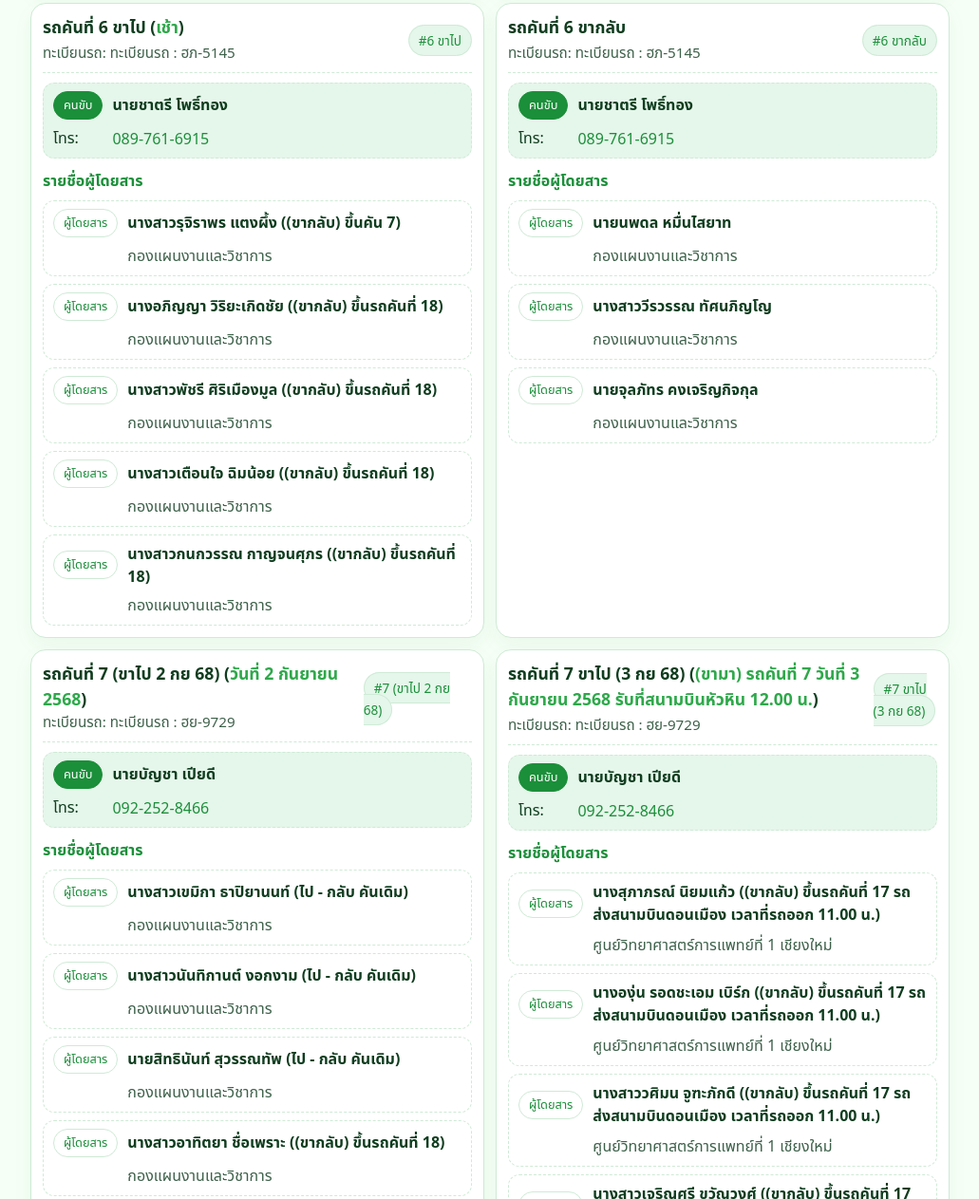
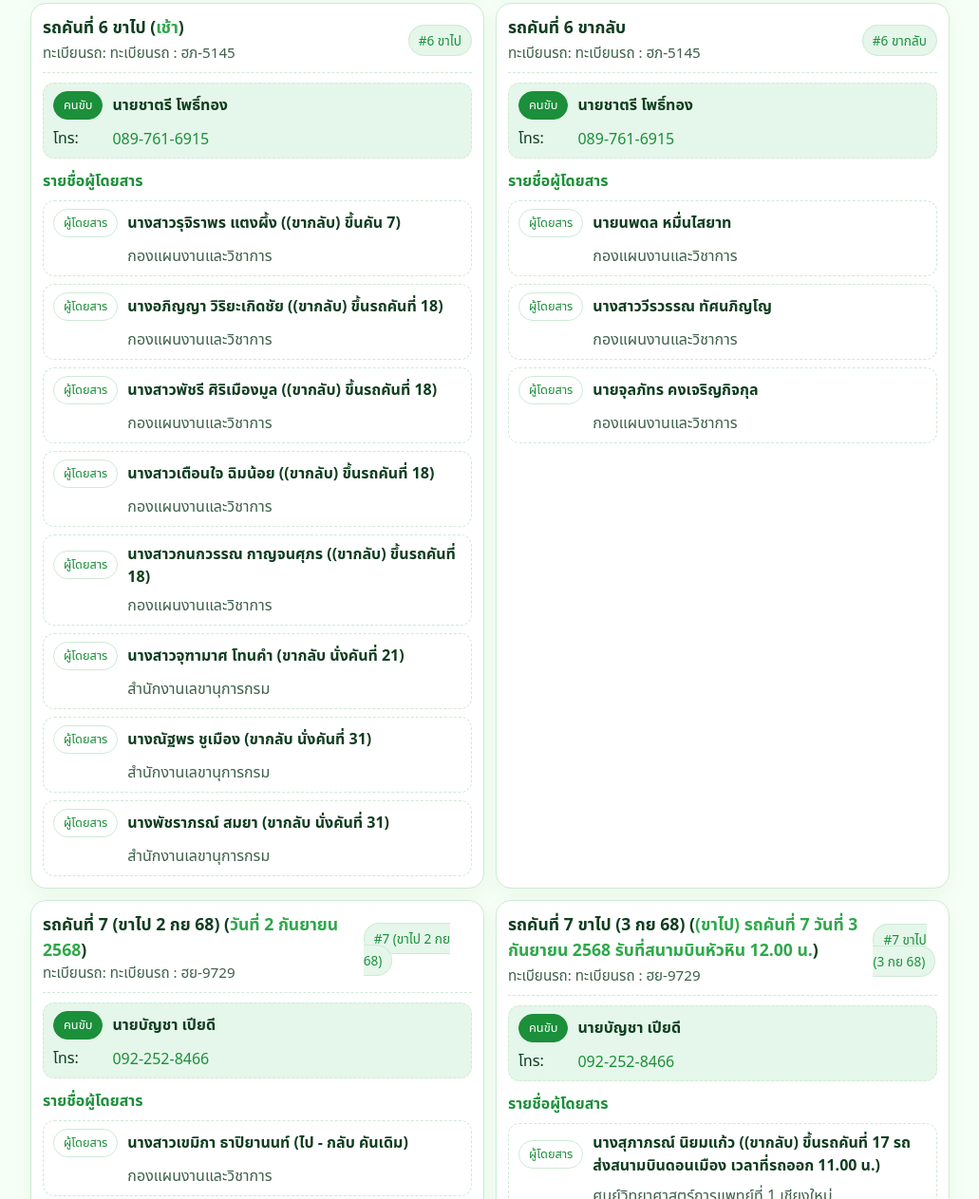
Before and after one commit to poundpop35-creator/CAR001, a plain HTML site: page index.html in a window 1280 px wide. Shown: the part 2369-3632 px from the top of the page at 95% size, without its empty margins (124-1155 px from the left). Drawn offline with Linux system fonts and the light colour scheme.

Commit message:
Add files via upload

```diff
--- a/index.html
+++ b/index.html
@@ -182,7 +182,10 @@
 <div class="person"><span class="badge pax">ผู้โดยสาร</span><span class="name">นางอภิญญา วิริยะเกิดชัย ((ขากลับ) ขึ้นรถคันที่ 18)</span><span class="dept">กองแผนงานและวิชาการ</span></div>
 <div class="person"><span class="badge pax">ผู้โดยสาร</span><span class="name">นางสาวพัชรี ศิริเมืองมูล ((ขากลับ) ขึ้นรถคันที่ 18)</span><span class="dept">กองแผนงานและวิชาการ</span></div>
 <div class="person"><span class="badge pax">ผู้โดยสาร</span><span class="name">นางสาวเตือนใจ  ฉิมน้อย ((ขากลับ) ขึ้นรถคันที่ 18)</span><span class="dept">กองแผนงานและวิชาการ</span></div>
-<div class="person"><span class="badge pax">ผู้โดยสาร</span><span class="name">นางสาวกนกวรรณ กาญจนศุภร ((ขากลับ) ขึ้นรถคันที่ 18)</span><span class="dept">กองแผนงานและวิชาการ</span></div></div></div>
+<div class="person"><span class="badge pax">ผู้โดยสาร</span><span class="name">นางสาวกนกวรรณ กาญจนศุภร ((ขากลับ) ขึ้นรถคันที่ 18)</span><span class="dept">กองแผนงานและวิชาการ</span></div>
+<div class="person"><span class="badge pax">ผู้โดยสาร</span><span class="name">นางสาวจุฑามาศ โทนคำ (ขากลับ นั่งคันที่ 21)</span><span class="dept">สำนักงานเลขานุการกรม</span></div>
+<div class="person"><span class="badge pax">ผู้โดยสาร</span><span class="name">นางณัฐพร ชูเมือง (ขากลับ นั่งคันที่ 31)</span><span class="dept">สำนักงานเลขานุการกรม</span></div>
+<div class="person"><span class="badge pax">ผู้โดยสาร</span><span class="name">นางพัชราภรณ์ สมยา (ขากลับ นั่งคันที่ 31)</span><span class="dept">สำนักงานเลขานุการกรม</span></div></div></div>
     <div class="card" data-car="6 ขากลับ">
       <div class="card-header">
         <div class="car-left">
@@ -221,7 +224,7 @@
       <div class="card-header">
         <div class="car-left">
           <div class="car-title">รถคันที่ <span class="car-id">7 ขาไป
-(3 กย 68)</span> (<span class="round">(ขามา) รถคันที่ 7
+(3 กย 68)</span> (<span class="round">(ขาไป) รถคันที่ 7
 วันที่ 3 กันยายน 2568
 รับที่สนามบินหัวหิน 12.00 น.</span>)</div>
           <div class="car-sub">ทะเบียนรถ: <span class="plate">ทะเบียนรถ : ฮย-9729</span></div>
@@ -567,25 +570,25 @@
 <div class="person"><span class="badge pax">ผู้โดยสาร</span><span class="name">นางสาวพิพาลิณ พรหมประดิษฐ์ (ไป - กลับ คันเดิม)</span><span class="dept">กองทดสอบความชำนาญ</span></div>
 <div class="person"><span class="badge pax">ผู้โดยสาร</span><span class="name">นางสาวอาริดา กล่อมเกลี้ยง (ไป - กลับ คันเดิม)</span><span class="dept">กองทดสอบความชำนาญ</span></div>
 <div class="person"><span class="badge pax">ผู้โดยสาร</span><span class="name">นางสาวพรพรรณ ระยับศรี (ไป - กลับ คันเดิม)</span><span class="dept">กองทดสอบความชำนาญ</span></div></div></div>
-    <div class="card" data-car="17 ขามา">
+    <div class="card" data-car="17 ขาไป">
       <div class="card-header">
         <div class="car-left">
-          <div class="car-title">รถคันที่ <span class="car-id">17 ขามา</span> (<span class="round">(ขาไป)  รถคันที่ 17
+          <div class="car-title">รถคันที่ <span class="car-id">17 ขาไป</span> (<span class="round">(ขาไป)  รถคันที่ 17
 รับที่ดอนเมือง
 เวลา13.00 น.</span>)</div>
           <div class="car-sub">ทะเบียนรถ: <span class="plate">ทะเบียนรถ : นข-3143</span></div>
         </div>
         <div class="car-right">
-          <a class="jump" href="#car-17 ขามา" id="car-17 ขามา">#17 ขามา</a>
+          <a class="jump" href="#car-17 ขาไป" id="car-17 ขาไป">#17 ขาไป</a>
         </div>
       </div>
       <div class="card-body">
     <div class="driver"><span class="badge driver">คนขับ</span><span class="name">นายพงษ์ศักดิ์ จรูญรัตน์</span> โทร: <a href="tel:0956499034">095-649-9034</a></div>
-<div class="section-title">รายชื่อผู้โดยสาร</div><div class="person"><span class="badge pax">ผู้โดยสาร</span><span class="name">นายประวัติ โตกุลวัฒน์ ((ขากลับ) ขึ้นคัน 7)</span><span class="dept">กองแผนงานและวิชาการ</span></div>
-<div class="person"><span class="badge pax">ผู้โดยสาร</span><span class="name">นางสาวดาราวรรณ เวียงยศ ((ขากลับ) รถคันที่ 19
+<div class="section-title">รายชื่อผู้โดยสาร</div><div class="person"><span class="badge pax">ผู้โดยสาร</span><span class="name">นายประวัติ โตกุลวัฒน์ ((ขากลับ) ขึ้นรถคัน 7)</span><span class="dept">กองแผนงานและวิชาการ</span></div>
+<div class="person"><span class="badge pax">ผู้โดยสาร</span><span class="name">นางสาวดาราวรรณ เวียงยศ ((ขากลับ) ขึ้นรถคันที่ 19
 รถส่งที่ดอนเมือง
 รถออก 13.00 น.)</span><span class="dept">ศูนย์วิทยาศาสตร์การแพทย์ที่ 7 ขอนแก่น</span></div>
-<div class="person"><span class="badge pax">ผู้โดยสาร</span><span class="name">นางสาวพยอม เอกศิริ ((ขากลับ) รถคันที่ 19
+<div class="person"><span class="badge pax">ผู้โดยสาร</span><span class="name">นางสาวพยอม เอกศิริ ((ขากลับ) ขึ้นรถคันที่ 19
 รถส่งที่ดอนเมือง
 รถออก 13.00 น.)</span><span class="dept">ศูนย์วิทยาศาสตร์การแพทย์ที่ 7 ขอนแก่น</span></div>
 <div class="person"><span class="badge pax">ผู้โดยสาร</span><span class="name">นางสาวทัศนีย์ ปานผดุง ((ขากลับ) ขึ้นรถคันที่ 17
@@ -621,14 +624,14 @@
 <div class="person"><span class="badge pax">ผู้โดยสาร</span><span class="name">นางสาวอรอนงค์ วงษ์เอียด</span><span class="dept">ศวก.12 สงขลา</span></div>
 <div class="person"><span class="badge pax">ผู้โดยสาร</span><span class="name">นางสาวจีระนันต์ ชูพูล</span><span class="dept">ศวก.12 สงขลา</span></div>
 <div class="person"><span class="badge pax">ผู้โดยสาร</span><span class="name">นางสาวกิ่งแก้ว กาญจนรัตน์</span><span class="dept">ศวก.12 สงขลา</span></div></div></div>
-    <div class="card" data-car="18 ขามา 2 กย68">
+    <div class="card" data-car="18 ขาไป 2 กย68">
       <div class="card-header">
         <div class="car-left">
-          <div class="car-title">รถคันที่ <span class="car-id">18 ขามา 2 กย68</span> (<span class="round">เช้า วันที่ 2 กันยายน 2568</span>)</div>
+          <div class="car-title">รถคันที่ <span class="car-id">18 ขาไป 2 กย68</span> (<span class="round">เช้า วันที่ 2 กันยายน 2568</span>)</div>
           <div class="car-sub">ทะเบียนรถ: <span class="plate">ทะเบียนรถ : 1นก-7910</span></div>
         </div>
         <div class="car-right">
-          <a class="jump" href="#car-18 ขามา 2 กย68" id="car-18 ขามา 2 กย68">#18 ขามา 2 กย68</a>
+          <a class="jump" href="#car-18 ขาไป 2 กย68" id="car-18 ขาไป 2 กย68">#18 ขาไป 2 กย68</a>
         </div>
       </div>
       <div class="card-body">
@@ -639,16 +642,16 @@
 <div class="person"><span class="badge pax">ผู้โดยสาร</span><span class="name">นางสาวลัดดาวัลย์ วงค์ชาชม ((ขากลับ) ขึ้นรถคันที่ 18)</span><span class="dept">กองแผนงานและวิชาการ</span></div>
 <div class="person"><span class="badge pax">ผู้โดยสาร</span><span class="name">นายธนวัฒน์ คุ้มสกุล (ขากลับ ขึ้นคันที่ 32)</span><span class="dept">ศูนย์เทคโนโลยีสารสนเทศและการสื่อสาร</span></div>
 <div class="person"><span class="badge pax">ผู้โดยสาร</span><span class="name">นายกนกพิชญ์ จันทร์สุวรรณ (ขากลับ ขึ้นคันที่ 32)</span><span class="dept">ศูนย์เทคโนโลยีสารสนเทศและการสื่อสาร</span></div></div></div>
-    <div class="card" data-car="18 ขามา 3 กย 68">
+    <div class="card" data-car="18 ขาไป 3 กย 68">
       <div class="card-header">
         <div class="car-left">
-          <div class="car-title">รถคันที่ <span class="car-id">18 ขามา 3 กย 68</span> (<span class="round">(ขาไป) รถคันที่ 18
+          <div class="car-title">รถคันที่ <span class="car-id">18 ขาไป 3 กย 68</span> (<span class="round">(ขาไป) รถคันที่ 18
 รับที่สนามบินหัวหิน
 เวลา 12.00 น.</span>)</div>
           <div class="car-sub">ทะเบียนรถ: <span class="plate">ทะเบียนรถ : 1นก-7910</span></div>
         </div>
         <div class="car-right">
-          <a class="jump" href="#car-18 ขามา 3 กย 68" id="car-18 ขามา 3 กย 68">#18 ขามา 3 กย 68</a>
+          <a class="jump" href="#car-18 ขาไป 3 กย 68" id="car-18 ขาไป 3 กย 68">#18 ขาไป 3 กย 68</a>
         </div>
       </div>
       <div class="card-body">
@@ -736,14 +739,14 @@
 <div class="person"><span class="badge pax">ผู้โดยสาร</span><span class="name">นายวีระชัย พิพัฒน์รัตนเสรี ((ขากลับ) รถคันที่ 19
 รถส่งที่ดอนเมือง
 รถออก 13.00 น.)</span><span class="dept">ศูนย์วิทยาศาสตร์การแพทย์ที่ 12 สงขลา</span></div></div></div>
-    <div class="card" data-car="19 (ขากลับ)">
+    <div class="card" data-car="19 (ขากลับ ส่งดอนเมือง รอบ 13.00 น.)">
       <div class="card-header">
         <div class="car-left">
-          <div class="car-title">รถคันที่ <span class="car-id">19 (ขากลับ)</span></div>
+          <div class="car-title">รถคันที่ <span class="car-id">19 (ขากลับ ส่งดอนเมือง รอบ 13.00 น.)</span></div>
           <div class="car-sub">ทะเบียนรถ: <span class="plate">ทะเบียนรถ: นค-7458</span></div>
         </div>
         <div class="car-right">
-          <a class="jump" href="#car-19 (ขากลับ)" id="car-19 (ขากลับ)">#19 (ขากลับ)</a>
+          <a class="jump" href="#car-19 (ขากลับ ส่งดอนเมือง รอบ 13.00 น.)" id="car-19 (ขากลับ ส่งดอนเมือง รอบ 13.00 น.)">#19 (ขากลับ ส่งดอนเมือง รอบ 13.00 น.)</a>
         </div>
       </div>
       <div class="card-body">
@@ -796,7 +799,7 @@
 <div class="person"><span class="badge pax">ผู้โดยสาร</span><span class="name">นางสาวอังคณา กริชพิทักษ์เงิน (ไป - กลับ คันเดิม)</span><span class="dept">สำนักยาและวัตถุเสพติด</span></div>
 <div class="person"><span class="badge pax">ผู้โดยสาร</span><span class="name">นางสุมนา ศิริสุนทร (ไป - กลับ คันเดิม)</span><span class="dept">สถาบันชีววัตถุ</span></div>
 <div class="person"><span class="badge pax">ผู้โดยสาร</span><span class="name">นางสาวกรกมล ขจรไพร (ไป - กลับ คันเดิม)</span><span class="dept">สำนักยาและวัตถุเสพติด</span></div>
-<div class="person"><span class="badge pax">ผู้โดยสาร</span><span class="name">นางสาวจุฑามาศ โทนคำ (ไป - กลับ คันเดิม)</span><span class="dept">เลขานุการกรม</span></div></div></div>
+<div class="person"><span class="badge pax">ผู้โดยสาร</span><span class="name">นางสาวจุฑามาศ โทนคำ (นั่งเฉพาะขากลับ 5 กย 68)</span><span class="dept">สำนักเลขานุการกรม</span></div></div></div>
     <div class="card" data-car="22">
       <div class="card-header">
         <div class="car-left">
@@ -991,8 +994,8 @@
     <div class="driver"><span class="badge driver">คนขับ</span><span class="name">นายวัชระ สัตย์คำ</span> โทร: <a href="tel:0632705499">063-270-5499</a></div>
 <div class="section-title">รายชื่อผู้โดยสาร</div><div class="person"><span class="badge pax">ผู้โดยสาร</span><span class="name">นายพิเชษฐ ชมดี (ไป - กลับ คันเดิม)</span><span class="dept">สำนักงานเลขานุการกรม</span></div>
 <div class="person"><span class="badge pax">ผู้โดยสาร</span><span class="name">นายธนกฤต พลซิวา (ไป - กลับ คันเดิม)</span><span class="dept">สำนักงานเลขานุการกรม</span></div>
-<div class="person"><span class="badge pax">ผู้โดยสาร</span><span class="name">นางพัชราภรณ์ สมยา (ไป - กลับ คันเดิม)</span><span class="dept">สำนักงานเลขานุการกรม</span></div>
-<div class="person"><span class="badge pax">ผู้โดยสาร</span><span class="name">นางณัฐพร ชูเมือง (ไป - กลับ คันเดิม)</span><span class="dept">สำนักงานเลขานุการกรม</span></div>
+<div class="person"><span class="badge pax">ผู้โดยสาร</span><span class="name">นางพัชราภรณ์ สมยา (นั่งเฉพาะขากลับ 5 กย 68)</span><span class="dept">สำนักงานเลขานุการกรม</span></div>
+<div class="person"><span class="badge pax">ผู้โดยสาร</span><span class="name">นางณัฐพร ชูเมือง (นั่งเฉพาะขากลับ 5 กย 68)</span><span class="dept">สำนักงานเลขานุการกรม</span></div>
 <div class="person"><span class="badge pax">ผู้โดยสาร</span><span class="name">นางเบญจลักษณ์ พันธ์เลิศ (ไป - กลับ คันเดิม)</span><span class="dept">สำนักงานเลขานุการกรม</span></div>
 <div class="person"><span class="badge pax">ผู้โดยสาร</span><span class="name">นางสาววรรณภา ใจเฉลา (ไป - กลับ คันเดิม)</span><span class="dept">สำนักงานเลขานุการกรม</span></div>
 <div class="person"><span class="badge pax">ผู้โดยสาร</span><span class="name">นางสาวฐิติภา ร่าหมาน (ไป - กลับ คันเดิม)</span><span class="dept">สำนักงานเลขานุการกรม</span></div>
@@ -1063,8 +1066,7 @@
       </div>
       <div class="card-body">
     <div class="driver"><span class="badge driver">คนขับ</span><span class="name">นายไตรภพ ประเสริฐ</span> โทร: <a href="tel:0645596199">064-559-6199</a></div>
-<div class="section-title">รายชื่อผู้โดยสาร</div><div class="person"><span class="badge pax">ผู้โดยสาร</span><span class="name">นางสาวสิริลดา สุพรรณคง (ไป - กลับ คันเดิม)</span><span class="dept">สถาบันชีววิทยาศาสตร์ทางการแพทย์</span></div>
-<div class="person"><span class="badge pax">ผู้โดยสาร</span><span class="name">นางสาวปุณฑริกา ไพบูลย์ศิริ (ไป - กลับ คันเดิม)</span><span class="dept">สถาบันชีววิทยาศาสตร์ทางการแพทย์</span></div>
+<div class="section-title">รายชื่อผู้โดยสาร</div><div class="person"><span class="badge pax">ผู้โดยสาร</span><span class="name">นางสาวปุณฑริกา ไพบูลย์ศิริ (ไป - กลับ คันเดิม)</span><span class="dept">สถาบันชีววิทยาศาสตร์ทางการแพทย์</span></div>
 <div class="person"><span class="badge pax">ผู้โดยสาร</span><span class="name">นางสาวรัชณีกร ใจซื่อ (ไป - กลับ คันเดิม)</span><span class="dept">สถาบันชีววิทยาศาสตร์ทางการแพทย์</span></div>
 <div class="person"><span class="badge pax">ผู้โดยสาร</span><span class="name">นางสาวสกุลรัตน์ พัดพรม (ไป - กลับ คันเดิม)</span><span class="dept">สถาบันชีววิทยาศาสตร์ทางการแพทย์</span></div>
 <div class="person"><span class="badge pax">ผู้โดยสาร</span><span class="name">นางสาววริษฐา แสวงดี (ไป - กลับ คันเดิม)</span><span class="dept">สถาบันชีววิทยาศาสตร์ทางการแพทย์</span></div>
@@ -1125,6 +1127,7 @@
     <div class="driver"><span class="badge driver">คนขับ</span><span class="name">นายพรชัย ดิษสร</span> โทร: <a href="tel:0613799751">061-379-9751</a></div>
 <div class="section-title">รายชื่อผู้โดยสาร</div><div class="person"><span class="badge pax">ผู้โดยสาร</span><span class="name">นางสิริภากร แสงกิจพร (รถออก 12.30 น.)</span><span class="dept">ผู้ทรงคุณวุฒิ</span></div></div></div>
     </section>
+    <footer>จัดรถไปประเมินผล 3 กันยายน 2568</footer>
   </div>
 <script>
 (function() {
@@ -1164,8 +1167,5 @@
   apply();
 })();
 </script>
-<footer style="text-align:center; padding:16px; color:#6b7280; font-size:14px;">
-  © 2025 กลุ่มติดตามและประเมินผล กองแผนงานและวิชาการ
-</footer>
 </body>
 </html>
```
